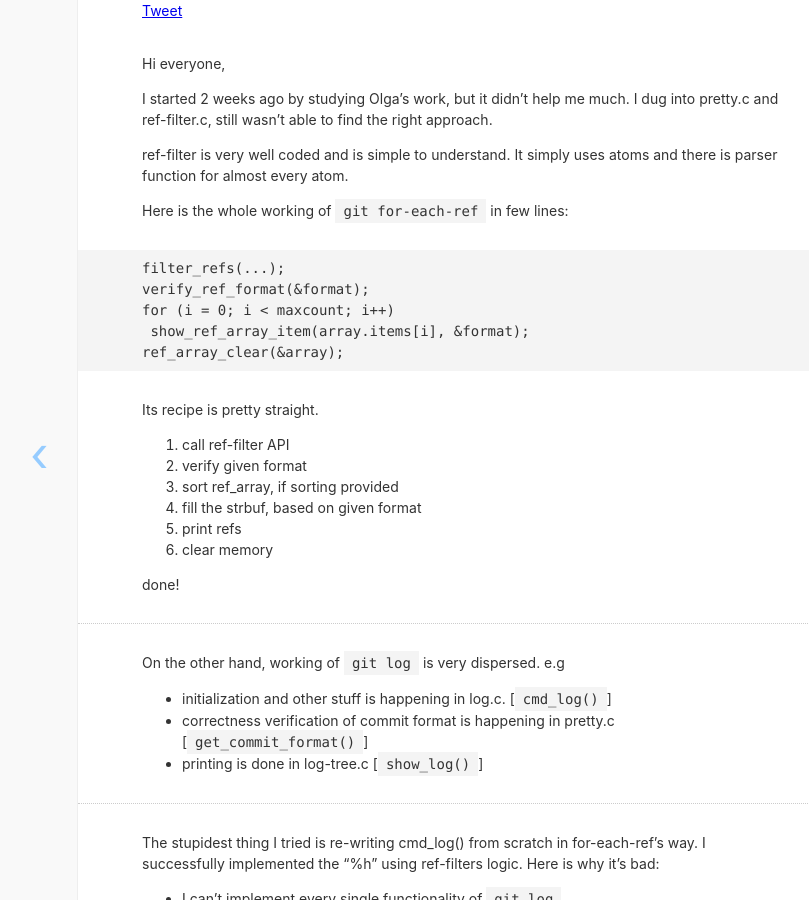
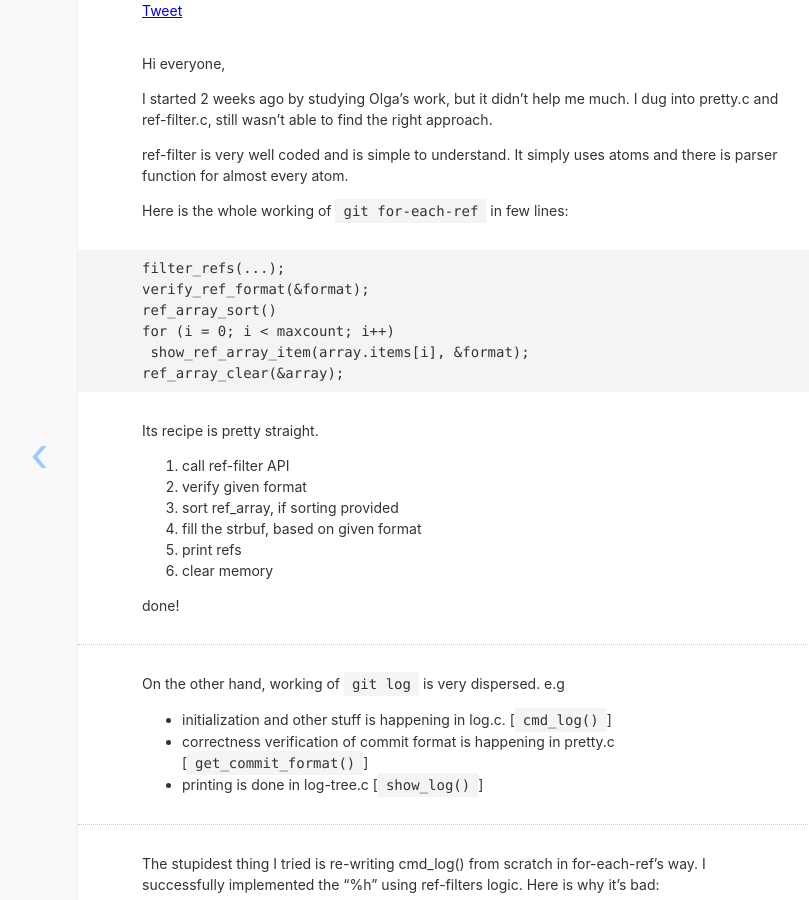
Before and after one commit to harry-hov/blogs, a Jekyll site: the page built from _posts/2020-05-22-week2-whats-the-difference.md, in a window 1280 px wide and 900 px high, scrolled down 487 px. Shown: the whole window, without its empty margins (179-988 px from the left). Built offline with Jekyll 4.4.1, drawn with Linux system fonts in a browser that asks for light colours; comment, search, counter and statistics services are not loaded.

Commit message:
Update 2020-05-22-week2-whats-the-difference.md

````diff
--- a/_posts/2020-05-22-week2-whats-the-difference.md
+++ b/_posts/2020-05-22-week2-whats-the-difference.md
@@ -14,6 +14,7 @@ Here is the whole working of `git for-each-ref` in few lines:
 ```
 filter_refs(...);
 verify_ref_format(&format);
+ref_array_sort()
 for (i = 0; i < maxcount; i++)
  show_ref_array_item(array.items[i], &format);
 ref_array_clear(&array);
````
